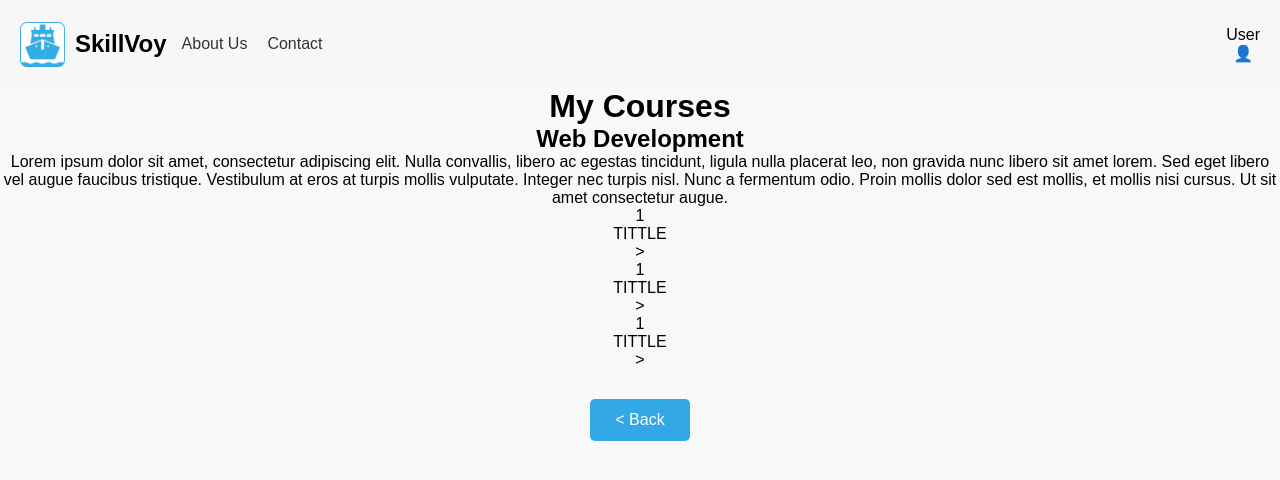
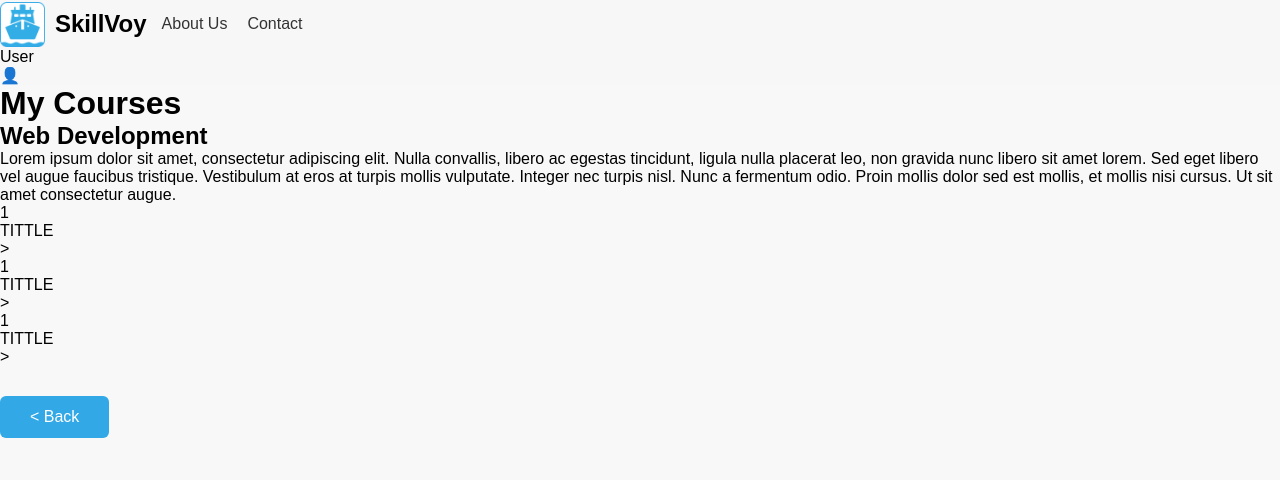
Before and after one commit to julisuu/setelan-juara, a React (Vite) app in the folder client/: page /result in a window 1280 px wide. Shown: the top 480 px of the page. Built offline with nearby package versions, Linux system fonts and the light colour scheme.

Commit message:
SignUp, SignUpTwo, Result

```diff
--- a/client/src/Result.css
+++ b/client/src/Result.css
@@ -1,181 +1,119 @@
-.my-courses-container {
+/* Result.css */
+.result-page {
   display: flex;
   flex-direction: column;
   min-height: 100vh;
-  background-color: #f0f2f5;
-  padding: 20px;
-  box-sizing: border-box;
 }
 
-.my-courses-header {
-  display: flex;
-  justify-content: space-between;
-  align-items: center;
-  padding: 15px 20px;
-  background-color: #ffffff;
-  box-shadow: none; /* Removed box-shadow */
-  margin-bottom: 20px;
-  border-bottom: 1px solid #ddd;
+.result-container {
+  max-width: 800px;
+  margin: 0 auto;
+  padding: 20px;
+  font-family: 'Be Vietnam Pro', sans-serif;
+  flex: 1;
+  width: 100%;
+  margin-top: 80px; /* Add space for the fixed header */
 }
 
-.my-courses-header .logo-nav-group {
+.result-content {
+  padding: 20px 0;
+}
+
+.result-title {
+  font-size: 32px;
+  color: #333;
+  margin-bottom: 30px;
+  text-align: center;
+}
+
+.course-category {
+  margin-bottom: 30px;
+  background: white;
+  padding: 20px;
+  border-radius: 10px;
+  box-shadow: 0 2px 10px rgba(0, 0, 0, 0.05);
+}
+
+.category-title {
+  font-size: 22px;
+  color: #32A8E6;
+  margin-bottom: 15px;
+  padding-bottom: 10px;
+  border-bottom: 1px solid #eee;
+}
+
+.course-list {
+  list-style: none;
+  padding: 0;
+  margin: 0;
+}
+
+.course-item {
   display: flex;
   align-items: center;
+  padding: 12px 0;
+  border-bottom: 1px solid #f5f5f5;
 }
 
-.my-courses-header .logo-image {
-  height: 25px;
-  margin-right: 10px;
+.course-item:last-child {
+  border-bottom: none;
 }
 
-.my-courses-header .logo-text {
-  font-size: 18px;
-  font-weight: bold;
-  color: #007bff;
-  margin-right: 20px;
+.course-checkbox {
+  margin-right: 15px;
+  width: 18px;
+  height: 18px;
+  accent-color: #32A8E6;
+  cursor: pointer;
 }
 
-.my-courses-header .left-nav {
-  display: flex;
+.course-label {
+  font-size: 16px;
+  color: #333;
+  cursor: pointer;
+  flex-grow: 1;
+  transition: color 0.2s;
 }
 
-.my-courses-header .left-nav-link {
-  text-decoration: none;
-  color: #555;
-  margin-left: 10px;
-  font-size: 12px;
+.course-label:hover {
+  color: #32A8E6;
 }
 
-.my-courses-header .user-info {
-  display: flex;
-  align-items: center;
+.result-footer {
+  text-align: center;
+  margin-top: 40px;
+  padding: 20px 0;
 }
 
-.my-courses-header .user-info span {
-  font-size: 12px;
-  color: #555;
-  margin-right: 5px;
+.back-button {
+  padding: 12px 30px;
+  background-color: #32A8E6;
+  color: white;
+  border: none;
+  border-radius: 6px;
+  font-size: 16px;
+  cursor: pointer;
+  transition: all 0.3s ease;
 }
 
-.my-courses-header .user-info .user-icon {
-  width: 25px;
-  height: 25px;
-  border-radius: 50%;
-  background-color: #ddd;
-  color: #777;
-  display: flex;
-  justify-content: center;
-  align-items: center;
-  font-weight: bold;
-  font-size: 10px;
-}
-
-.my-courses-main {
-  display: flex;
-  flex-direction: column;
-  align-items: flex-start;
-  padding: 20px;
-  background-color: #ffffff;
-  border-radius: 10px;
-  box-shadow: 0 4px 8px rgba(0, 0, 0, 0.05);
-}
-
-.my-courses-title {
-  font-size: 20px;
-  font-weight: bold;
-  color: #333;
-  margin-bottom: 20px;
-  width: 100%;
-  text-align: left;
-}
-
-.course-details-container {
-  margin-bottom: 20px;
-  padding-bottom: 10px;
-  border-bottom: none;
-  width: 100%;
-  text-align: left;
-}
-
-.course-details-container .course-title {
-  font-size: 16px;
-  font-weight: bold;
-  color: #333;
-  margin-bottom: 5px;
-}
-
-.course-details-container .course-description {
-  font-size: 14px;
-  color: #555;
-  text-align: justify;
-}
-
-.course-cards {
-  display: flex;
-  flex-direction: column;
-  gap: 15px;
-  width: 100%;
-  margin-bottom: 20px;
-}
-
-.course-card {
-  display: flex;
-  align-items: center;
-  background-color: #f0f2f5;
-  border: 1px solid #ddd;
-  border-radius: 8px;
-  padding: 10px 15px;
-  cursor: pointer;
-  transition: background-color 0.2s ease, box-shadow 0.2s ease;
-  box-shadow: 0 2px 4px rgba(0, 0, 0, 0.05);
-}
-
-.course-card:hover {
-  background-color: #e9e9e9;
+.back-button:hover {
+  background-color: #1E90FF;
+  transform: translateY(-2px);
   box-shadow: 0 4px 8px rgba(0, 0, 0, 0.1);
 }
 
-.course-card .course-number {
-  width: 25px;
-  height: 25px;
-  border-radius: 50%;
-  background-color: #ddd;
-  color: #555;
-  display: flex;
-  justify-content: center;
-  align-items: center;
-  font-size: 10px;
-  margin-right: 10px;
+/* Responsive design */
+@media (max-width: 768px) {
+  .result-container {
+    padding: 15px;
+    margin-top: 70px; /* Adjust for smaller screens */
+  }
+
+  .result-title {
+    font-size: 28px;
+  }
+
+  .course-category {
+    padding: 15px;
+  }
 }
-
-.course-card .course-card-content {
-  flex-grow: 1;
-  font-size: 14px;
-  color: #333;
-}
-
-.course-card .course-arrow {
-  color: #888;
-  font-size: 16px;
-  margin-left: auto;
-}
-
-.back-button {
-  background-color: #007bff;
-  color: white;
-  border: none;
-  border-radius: 5px;
-  padding: 8px 16px;
-  cursor: pointer;
-  font-size: 12px;
-  margin-top: 10px;
-  align-self: flex-end;
-}
-
-.back-button:hover {
-  background-color: #0056b3;
-}
-
-.highlighted-card {
-  border: 2px solid #4CAF50;
-}
--- a/client/src/pages/Result.jsx
+++ b/client/src/pages/Result.jsx
@@ -1,12 +1,12 @@
 import React from 'react';
-import '../App.css';
+import '../Result.css';
 import { Link } from 'react-router-dom';
 import logo from '../assets/logo.png';
 
 const Result = () => {
   return (
-    <div className="container my-courses-container">
-      <header className="header my-courses-header">
+    <div className="my-courses-container">
+      <header className="my-courses-header">
         <div className="logo-nav-group">
           <img src={logo} alt="SkillVoy Logo" className="logo-image" />
           <h1 className="logo-text">SkillVoy</h1>
```
